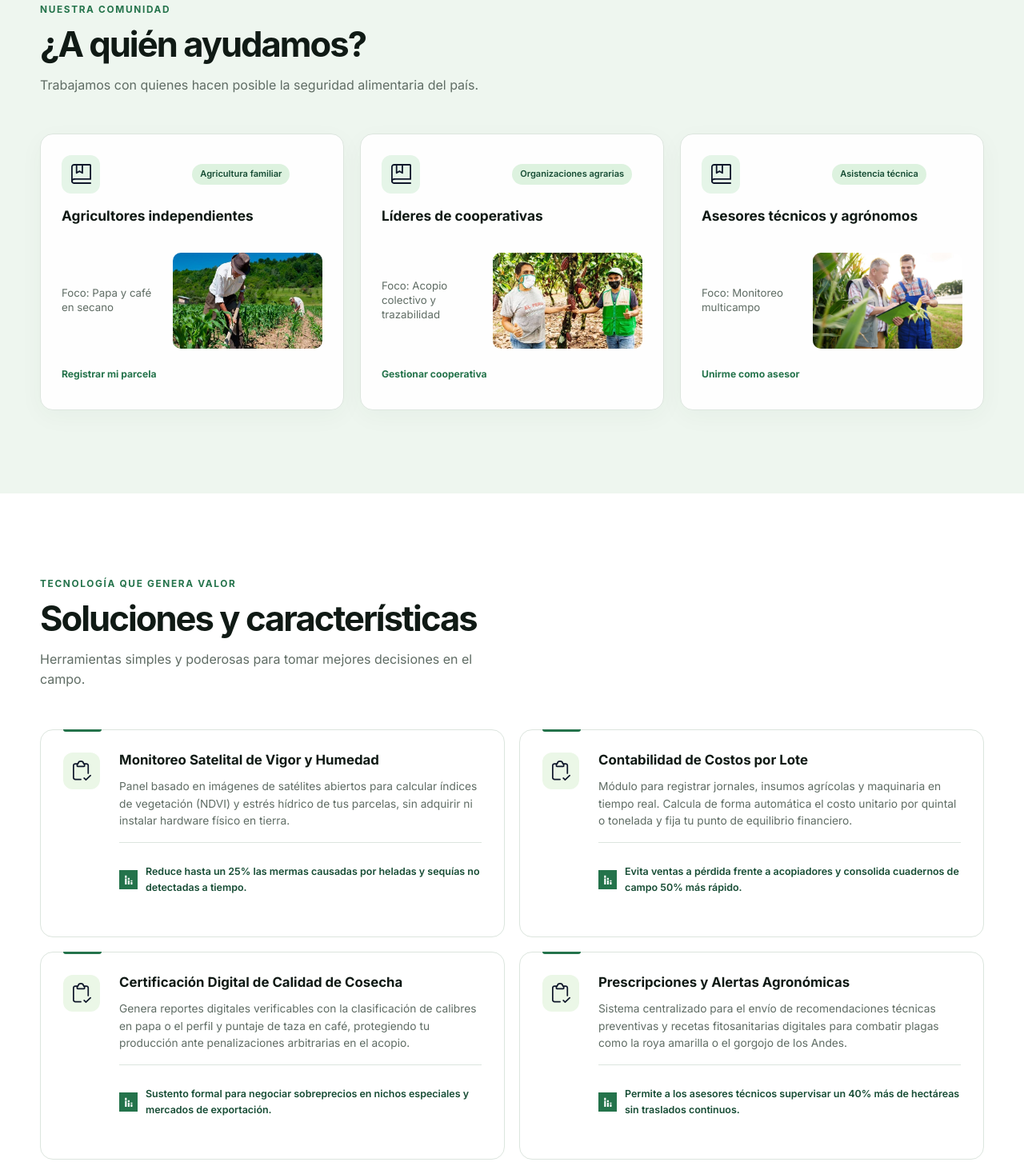
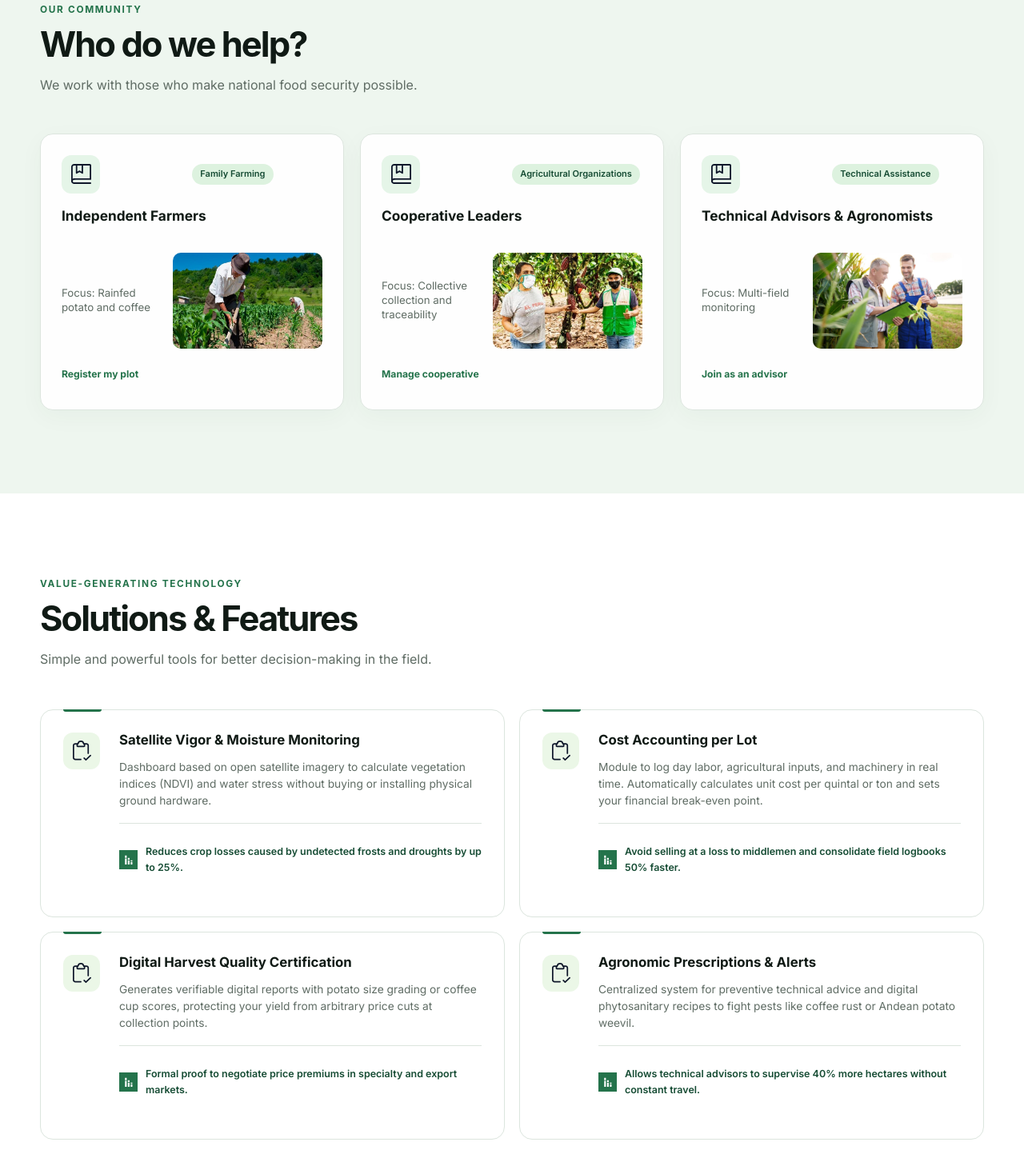
Before and after one commit to dymbia-opensource/sumaqAgro-landing-page, a website: page index.html in a window 1280 px wide. Shown: the part 1596-3049 px from the top of the page at 80% size. Drawn offline with Linux system fonts and the light colour scheme; a web font is replaced by a local one.

Commit message:
fix(landing): update text content for audience and solutions sections

```diff
--- a/index.html
+++ b/index.html
@@ -88,41 +88,47 @@
 
     <section class="section audience" aria-labelledby="audience-title">
         <div class="container">
-            <p class="eyebrow" data-i18n="audience_eyebrow">Nuestra comunidad</p>
-            <h2 class="section-title" id="audience-title" data-i18n="audience_title">¿A quién ayudamos?</h2>
-            <p class="section-description section-description--center" data-i18n="audience_desc">Trabajamos con quienes hacen posible la seguridad alimentaria del país.</p>
+            <p class="eyebrow" data-i18n="audience_eyebrow">OUR COMMUNITY</p>
+            <h2 class="section-title" id="audience-title" data-i18n="audience_title">Who do we help?</h2>
+            <p class="section-description section-description--center" data-i18n="audience_desc">
+                We work with those who make national food security possible.
+            </p>
             <div class="audience__grid">
                 <article class="audience-card">
-                    <div class="audience-card__icon"><img src="assets/icons/audience-icon.svg" alt="" width="38" height="36"></div>
-                    <span class="tag" data-i18n="audience_tag1">Agricultura familiar</span>
-                    <h3 data-i18n="audience_card1_title">Agricultores independientes</h3>
+                    <div class="audience-card__icon">
+                        <img src="assets/icons/audience-icon.svg" alt="" width="38" height="36">
+                    </div>
+                    <span class="tag" data-i18n="audience_tag1">Family Farming</span>
+                    <h3 data-i18n="audience_card1_title">Independent Farmers</h3>
                     <div class="audience-card__body">
-                        <p data-i18n="audience_card1_focus">Foco: Papa y café en secano</p>
-                        <img src="assets/images/audience-farmer.png" alt="Productor trabajando en un cultivo" width="739" height="415">
+                        <p data-i18n="audience_card1_focus">Focus: Rainfed potato and coffee</p>
+                        <img src="assets/images/audience-farmer.png" alt="Farmer working in a crop field" width="739" height="415">
                     </div>
-                    <a class="button button--card" href="/app/register" data-i18n="audience_card1_btn">Registrar mi parcela</a>
+                    <a class="button button--card" href="/app/register" data-i18n="audience_card1_btn">Register my plot</a>
                 </article>
-
                 <article class="audience-card">
-                    <div class="audience-card__icon"><img src="assets/icons/audience-icon.svg" alt="" width="38" height="36"></div>
-                    <span class="tag" data-i18n="audience_tag2">Organizaciones agrarias</span>
-                    <h3 data-i18n="audience_card2_title">Líderes de cooperativas</h3>
+                    <div class="audience-card__icon">
+                        <img src="assets/icons/audience-icon.svg" alt="" width="38" height="36">
+                    </div>
+                    <span class="tag" data-i18n="audience_tag2">Agricultural Organizations</span>
+                    <h3 data-i18n="audience_card2_title">Cooperative Leaders</h3>
                     <div class="audience-card__body">
-                        <p data-i18n="audience_card2_focus">Foco: Acopio colectivo y trazabilidad</p>
-                        <img src="assets/images/audience-cooperative.png" alt="Representantes de una cooperativa cafetalera" width="768" height="399">
+                        <p data-i18n="audience_card2_focus">Focus: Collective collection and traceability</p>
+                        <img src="assets/images/audience-cooperative.png" alt="Representatives of a coffee cooperative" width="768" height="399">
                     </div>
-                    <a class="button button--card" href="/app/register" data-i18n="audience_card2_btn">Gestionar cooperativa </a>
+                    <a class="button button--card" href="/app/register" data-i18n="audience_card2_btn">Manage cooperative</a>
                 </article>
-
                 <article class="audience-card">
-                    <div class="audience-card__icon"><img src="assets/icons/audience-icon-advisor.svg" alt="" width="38" height="36"></div>
-                    <span class="tag" data-i18n="audience_tag3">Asistencia técnica</span>
-                    <h3 data-i18n="audience_card3_title">Asesores técnicos y agrónomos</h3>
+                    <div class="audience-card__icon">
+                        <img src="assets/icons/audience-icon-advisor.svg" alt="" width="38" height="36">
+                    </div>
+                    <span class="tag" data-i18n="audience_tag3">Technical Assistance</span>
+                    <h3 data-i18n="audience_card3_title">Technical Advisors & Agronomists</h3>
                     <div class="audience-card__body">
-                        <p data-i18n="audience_card3_focus">Foco: Monitoreo multicampo</p>
-                        <img src="assets/images/audience-advisor.png" alt="Asesores agrícolas revisando un cultivo" width="500" height="336">
+                        <p data-i18n="audience_card3_focus">Focus: Multi-field monitoring</p>
+                        <img src="assets/images/audience-advisor.png" alt="Agricultural advisors reviewing a crop" width="500" height="336">
                     </div>
-                    <a class="button button--card" href="/app/register" data-i18n="audience_card3_btn">Unirme como asesor </a>
+                    <a class="button button--card" href="/app/register" data-i18n="audience_card3_btn">Join as an advisor</a>
                 </article>
             </div>
         </div>
@@ -130,68 +136,93 @@
 
     <section class="section solutions" id="solutions" aria-labelledby="solutions-title">
         <div class="container">
-            <p class="eyebrow" data-i18n="solutions_eyebrow">Tecnología que genera valor</p>
-            <h2 class="section-title" id="solutions-title" data-i18n="solutions_title">Soluciones y características</h2>
-            <p class="section-description section-description--center" data-i18n="solutions_desc">Herramientas simples y poderosas para tomar mejores decisiones en el campo.</p>
+            <p class="eyebrow" data-i18n="solutions_eyebrow">VALUE-GENERATING TECHNOLOGY</p>
+            <h2 class="section-title" id="solutions-title" data-i18n="solutions_title">Solutions & Features</h2>
+
+            <p class="section-description section-description--center" data-i18n="solutions_desc">
+                Simple and powerful tools for better decision-making in the field.
+            </p>
             <div class="solutions__grid">
                 <article class="solution-card">
                     <div class="solution-card__accent"></div>
                     <div class="solution-card__head">
-                        <span class="solution-card__icon"><img src="assets/icons/solution-icon.svg" alt="" width="25" height="28"></span>
+                        <span class="solution-card__icon">
+                            <img src="assets/icons/solution-icon.svg" alt="" width="25" height="28">
+                        </span>
                         <span class="solution-card__pill"></span>
                     </div>
-                    <h3 data-i18n="sol1_title">Monitoreo Satelital de Vigor y Humedad</h3>
-                    <p data-i18n="sol1_desc">Panel basado en imágenes de satélites abiertos para calcular índices de vegetación (NDVI) y estrés hídrico de tus parcelas, sin adquirir ni instalar hardware físico en tierra.</p>
+                    <h3 data-i18n="sol1_title">Satellite Vigor & Moisture Monitoring</h3>
+                    <p data-i18n="sol1_desc">
+                        Dashboard based on open satellite imagery to calculate vegetation indices (NDVI) and water stress without buying or installing physical ground hardware.
+                    </p>
                     <div class="solution-card__result">
                         <img src="assets/icons/metric.svg" alt="" width="29" height="32">
-                        <span data-i18n="sol1_result">Reduce hasta un 25% las mermas causadas por heladas y sequías no detectadas a tiempo.</span>
+                        <span data-i18n="sol1_result">
+                            Reduces crop losses caused by undetected frosts and droughts by up to 25%.
+                        </span>
                     </div>
                 </article>
-
                 <article class="solution-card">
                     <div class="solution-card__accent"></div>
                     <div class="solution-card__head">
-                        <span class="solution-card__icon"><img src="assets/icons/solution-icon.svg" alt="" width="25" height="28"></span>
+                        <span class="solution-card__icon">
+                            <img src="assets/icons/solution-icon.svg" alt="" width="25" height="28">
+                        </span>
                         <span class="solution-card__pill"></span>
                     </div>
-                    <h3 data-i18n="sol2_title">Contabilidad de Costos por Lote</h3>
-                    <p data-i18n="sol2_desc">Módulo para registrar jornales, insumos agrícolas y maquinaria en tiempo real. Calcula de forma automática el costo unitario por quintal o tonelada y fija tu punto de equilibrio financiero.</p>
+                    <h3 data-i18n="sol2_title">Cost Accounting per Lot</h3>
+                    <p data-i18n="sol2_desc">
+                        Module to log day labor, agricultural inputs, and machinery in real time. Automatically calculates unit cost per quintal or ton and sets your financial break-even point.
+                    </p>
                     <div class="solution-card__result">
                         <img src="assets/icons/metric.svg" alt="" width="29" height="32">
-                        <span data-i18n="sol2_result">Evita ventas a pérdida frente a acopiadores y consolida cuadernos de campo 50% más rápido.</span>
+                        <span data-i18n="sol2_result">
+                            Avoid selling at a loss to middlemen and consolidate field logbooks 50% faster.
+                        </span>
                     </div>
                 </article>
-
                 <article class="solution-card">
                     <div class="solution-card__accent"></div>
                     <div class="solution-card__head">
-                        <span class="solution-card__icon"><img src="assets/icons/solution-icon-alt.svg" alt="" width="25" height="28"></span>
+                        <span class="solution-card__icon">
+                            <img src="assets/icons/solution-icon-alt.svg" alt="" width="25" height="28">
+                        </span>
                         <span class="solution-card__pill"></span>
                     </div>
-                    <h3 data-i18n="sol3_title">Certificación Digital de Calidad de Cosecha</h3>
-                    <p data-i18n="sol3_desc">Genera reportes digitales verificables con la clasificación de calibres en papa o el perfil y puntaje de taza en café, protegiendo tu producción ante penalizaciones arbitrarias en el acopio.</p>
+                    <h3 data-i18n="sol3_title">Digital Harvest Quality Certification</h3>
+                    <p data-i18n="sol3_desc">
+                        Generates verifiable digital reports with potato size grading or coffee cup scores, protecting your yield from arbitrary price cuts at collection points.
+                    </p>
                     <div class="solution-card__result">
                         <img src="assets/icons/metric.svg" alt="" width="29" height="32">
-                        <span data-i18n="sol3_result">Sustento formal para negociar sobreprecios en nichos especiales y mercados de exportación.</span>
+                        <span data-i18n="sol3_result">
+                            Formal proof to negotiate price premiums in specialty and export markets.
+                        </span>
                     </div>
                 </article>
-
                 <article class="solution-card">
                     <div class="solution-card__accent"></div>
                     <div class="solution-card__head">
-                        <span class="solution-card__icon"><img src="assets/icons/solution-icon-alt.svg" alt="" width="25" height="28"></span>
+                        <span class="solution-card__icon">
+                            <img src="assets/icons/solution-icon-alt.svg" alt="" width="25" height="28">
+                        </span>
                         <span class="solution-card__pill"></span>
                     </div>
-                    <h3 data-i18n="sol4_title">Prescripciones y Alertas Agronómicas</h3>
-                    <p data-i18n="sol4_desc">Sistema centralizado para el envío de recomendaciones técnicas preventivas y recetas fitosanitarias digitales para combatir plagas como la roya amarilla o el gorgojo de los Andes.</p>
+                    <h3 data-i18n="sol4_title">Agronomic Prescriptions & Alerts</h3>
+                    <p data-i18n="sol4_desc">
+                        Centralized system for preventive technical advice and digital phytosanitary recipes to fight pests like coffee rust or Andean potato weevil.
+                    </p>
                     <div class="solution-card__result">
                         <img src="assets/icons/metric.svg" alt="" width="29" height="32">
-                        <span data-i18n="sol4_result">Permite a los asesores técnicos supervisar un 40% más de hectáreas sin traslados continuos.</span>
+                        <span data-i18n="sol4_result">
+                            Allows technical advisors to supervise 40% more hectares without constant travel.
+                        </span>
                     </div>
                 </article>
             </div>
         </div>
     </section>
+
 
     <section class="demo" id="demo" aria-labelledby="demo-title">
         <div class="demo__overlay" aria-hidden="true"></div>
```
